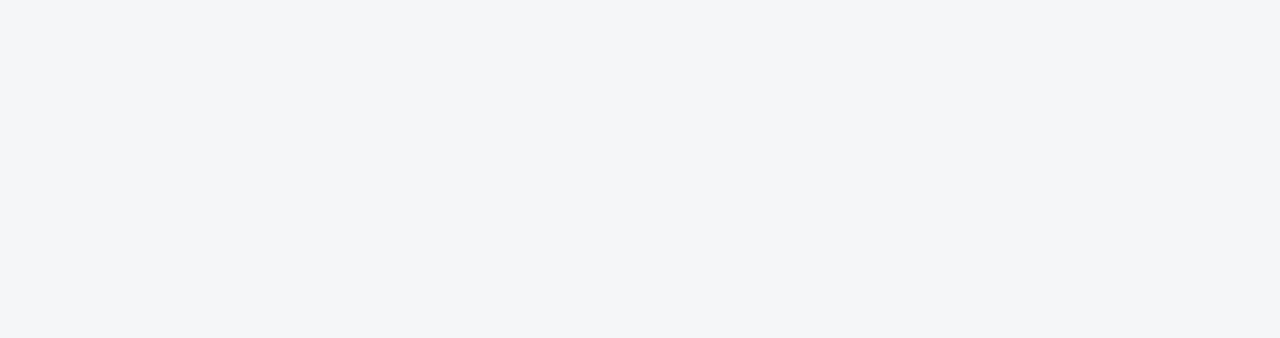
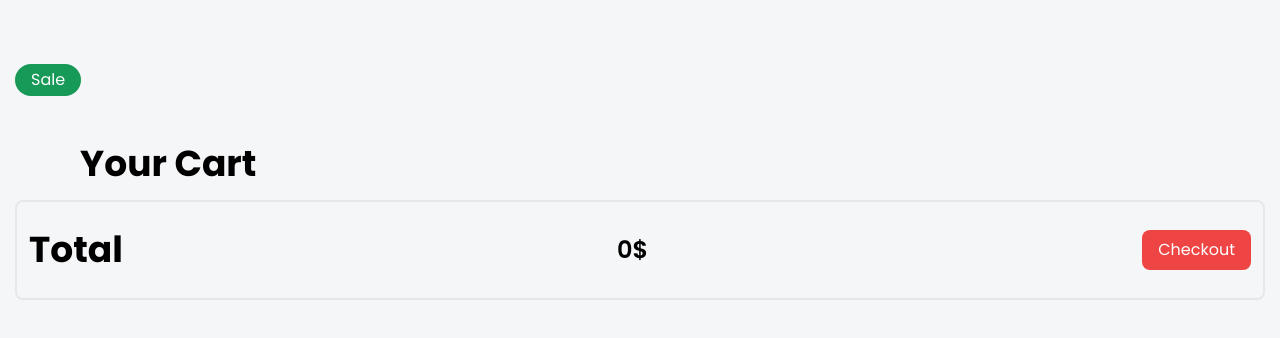
Before and after one commit to Apsan1/Farmtastic-Finds-L5CG10, a React (Vite) app in the folder frontend/vite-project/: page /cart in a window 1280 px wide. Before the commit this address had no page. Shown: the top 338 px of the page. Built offline with nearby package versions, Linux system fonts and the light colour scheme.

Commit message:
Update⬆️: Added add to cart
Bug🪲: Image Doesn't Fetch

```diff
--- /dev/null
+++ b/frontend/vite-project/src/cart.jsx
@@ -0,0 +1,42 @@
+import React from "react";
+import CartCard from "./components/CartCard.jsx";
+
+function handleShopClick() {
+    console.log("Shop clicked");
+    window.location.href = "/shop";
+}
+
+function fetchTotal() {
+    const cart = JSON.parse(localStorage.getItem("productData")) || [];
+    let total = 0;
+    cart.forEach((product) => {
+        //remove /kg from the price
+        const price = product.price.replace("/kg", "");
+        total += parseInt(price);
+    });
+    return total;
+}
+
+const Cart = () => {
+    const total = fetchTotal();
+    return (
+        <div className="container pt-16">
+            <div className="lg:flex justify-between items-center">
+                <div className="space-x-4 mt:8 lg:mt-0">
+                    <button className="trending_btn" onClick={handleShopClick} >Sale</button>
+                </div>
+            </div>
+            <div className="grid sm:grid-cols-2 md:grid-cols-4 lg:grid-cols-4 pt-8 gap-2 relative">
+                <CartCard />
+            </div>
+
+            <div className="total border-2 rounded-lg flex justify-between items-center p-3">
+                <h1 className="text-4xl font-bold my-4">Total</h1>
+                <h2 className="text-2xl font-semibold">{total}$</h2>
+                <button className="bg-red-500 text-white px-4 py-2 rounded-lg">Checkout</button>
+            </div>
+        </div>
+    );
+}
+
+export default Cart;
--- /dev/null
+++ b/frontend/vite-project/src/components/CartCard.jsx
@@ -0,0 +1,43 @@
+import React, { useContext } from "react";
+import { AiFillStar, AiOutlineStar, AiOutlineShopping, AiFillHeart } from "react-icons/ai";
+
+import { CartContext } from "../context/cart";
+
+const cart = JSON.parse(localStorage.getItem("productData")) || [];
+
+//put the local storage data in the cart page to display the items which are added to the cart
+
+const CartCard = () => {
+    const { cartItems, setCartItems } = useContext(CartContext);
+
+    const removeFromCart = (product) => {
+        const updatedCart = cartItems.filter((item) => item.id !== product.id);
+        setCartItems(updatedCart);
+        localStorage.setItem("productData", JSON.stringify(updatedCart));
+    };
+
+    return (
+        <div className="flex flex-col items-center justify-center">
+            <h1 className="text-4xl font-bold my-4">Your Cart</h1>
+            {cartItems.map((product) => (
+    <div key={product.id} className="flex items-center justify-between w-1/2 p-4 gap-9">
+        <img src={product.img} alt={product.name} className="border-2 rounded-lg h-100 w-100 object-cover" />
+        <div>
+            <h2 className="text-xl font-semibold">{product.name}</h2>
+            <h3 className="text-xl font-light">${product.price}</h3>
+            {/*<h3 className="text-xl font-light">{product.quantity}</h3>*/}
+        </div>
+        <button
+            className="bg-red-500 text-white px-4 py-2 rounded-lg"
+            onClick={() => removeFromCart(product)}
+        >
+            Remove
+        </button>
+    </div>
+))}
+
+        </div>
+    );
+}
+
+export default CartCard;
--- a/frontend/vite-project/src/components/ProductCard.jsx
+++ b/frontend/vite-project/src/components/ProductCard.jsx
@@ -5,7 +5,6 @@ import { CartContext } from "../context/cart";
 
 function ProductCard (props) {
   const { id, img, name, price, quantity } = props;
-
 
   const {cartItems, setCartItems} = useContext(CartContext);
 
--- a/frontend/vite-project/src/components/SaleProducts.jsx
+++ b/frontend/vite-project/src/components/SaleProducts.jsx
@@ -36,25 +36,11 @@ const SaleProducts = () => {
   return (
     <div className="container pt-16">
       <div className="lg:flex justify-between items-center">
-        <div>
-          <h3 className="font-medium text-2xl">Flash Sale</h3>
-          <p className="text-red-600 mt-2">
-            Grab it or miss it !!
-          </p>
-        </div>
         <div className="space-x-4 mt:8 lg:mt-0">
           <button className="trending_btn">{timer}</button>
         </div>
       </div>
       <div className="grid sm:grid-cols-2 md:grid-cols-4 lg:grid-cols-4 pt-8 gap-2 relative">
-        <img className="w-full h-full object-cover" src="/images/j.png" alt="banner" />
-        <div className="absolute bottom-20 left-20">
-        <div className="animate-bounce inline-block mt-10">
-          <div className="bg-accentDark hover:bg-[#f2861a] text-white rounded-full flex items-center gap-4 px-4 py-2 text-[14px] sm:px-6 sm:py-3 cursor-pointer">
-            Shop Now <BsArrowRight />
-          </div>
-          </div>
-        </div>
         {products.map(product => (
           <ProductCard key={product.id} img={product.imageSrc} name={product.name} price={product.price+ "/kg"} />
         ))}
--- a/frontend/vite-project/src/components/homepage_navbar.jsx
+++ b/frontend/vite-project/src/components/homepage_navbar.jsx
@@ -3,7 +3,10 @@ import { BsSearch } from "react-icons/bs";
 import { FaRegHeart } from "react-icons/fa";
 import { AiOutlineShoppingCart } from "react-icons/ai";
 import CartCount from './CartCount';
-
+function handleCartClick() {
+  console.log("Cart clicked");
+  window.location.href = "/cart";
+}
 const homepage_navbar = () => {
   return (
     <div className="sticky top-0 bg-white z-10">
@@ -23,7 +26,7 @@ const homepage_navbar = () => {
             <div className="icon_wrapper">
               <FaRegHeart />
             </div>
-            <div className="icon_wrapper relative">
+            <div className="icon_wrapper relative" onClick={handleCartClick}>
               <AiOutlineShoppingCart />
               <CartCount size="w-[20px] h-[20px]" />
             </div>
--- a/frontend/vite-project/src/main.jsx
+++ b/frontend/vite-project/src/main.jsx
@@ -9,12 +9,15 @@ import { CartProviders } from './context/cart.jsx';
 import Shoppage from './shoppage.jsx';
 import VideoBackground from './components/video-background.jsx';
 import Footer from './components/footer.jsx';
+import Cart from './cart.jsx';
+
 const RouterPaths = () => {
   return (
     <Router>
       <Routes>
         <Route path="/" element={<MainComponent />} />
         <Route path="/shop" element={<ShopComponent />} />
+        <Route path="/cart" element={<CartComponent />} />
       </Routes>
     </Router>
   )
@@ -44,4 +47,14 @@ const ShopComponent = () => {
   );
 };
 
+const CartComponent = () => {
+  return (
+    <React.StrictMode>
+      <CartProviders>
+        <Cart />
+      </CartProviders>
+    </React.StrictMode>
+  );
+};
+
 ReactDOM.createRoot(document.getElementById('root')).render(<RouterPaths />);
--- a/frontend/vite-project/src/shoppage.jsx
+++ b/frontend/vite-project/src/shoppage.jsx
@@ -1,6 +1,4 @@
 import React from 'react'
-import Category from './components/Category.jsx'
-import Trending_products from './components/Trending_products.jsx'
 import SaleProducts from './components/SaleProducts.jsx'
 import { CartProviders } from './context/cart.jsx'
 import Homepage_navbar from "./components/homepage_navbar";
```
